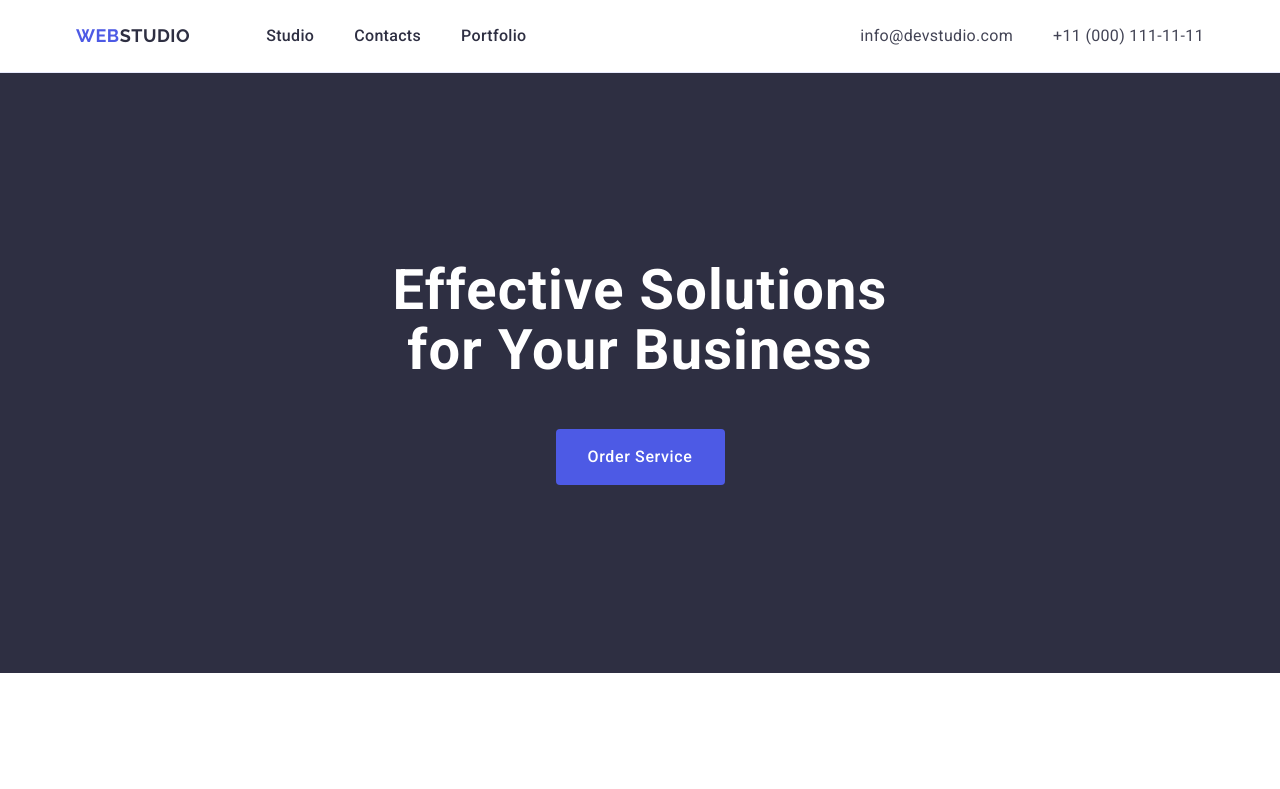
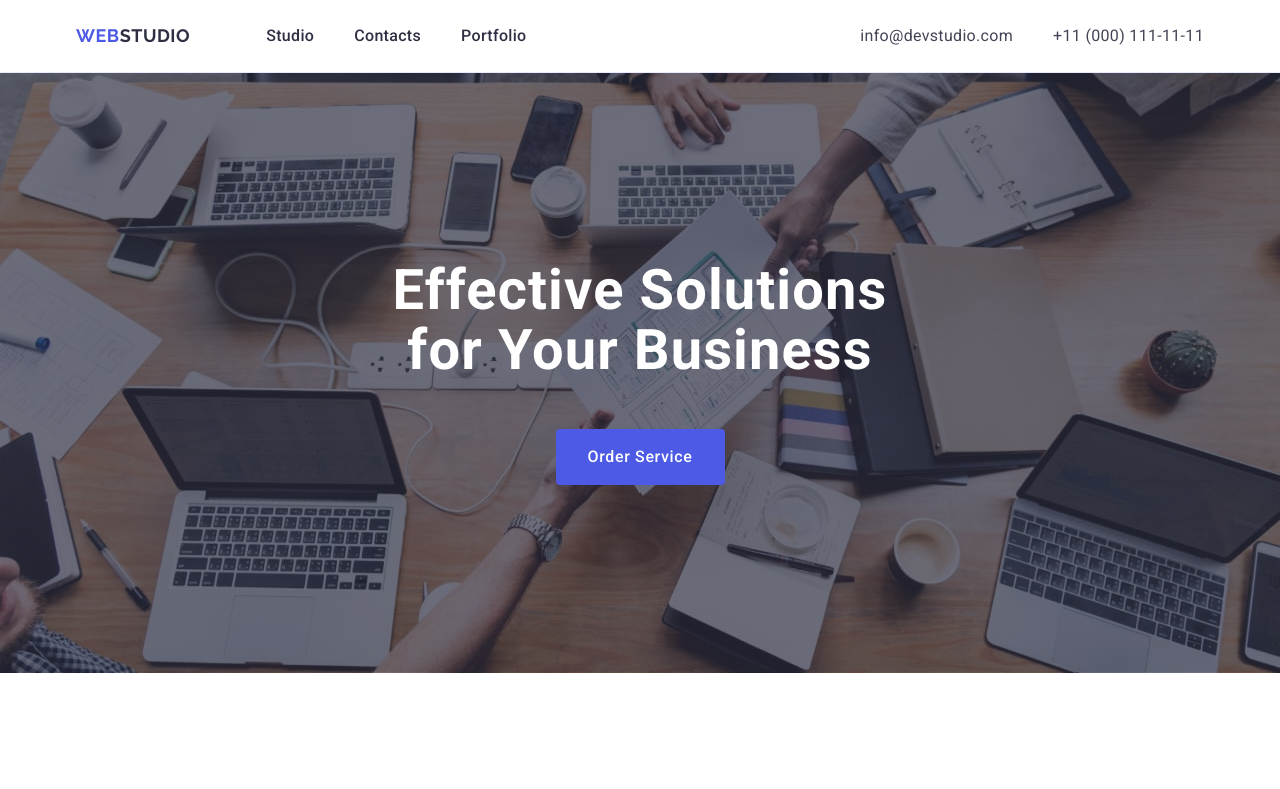
Before and after one commit to VladyslavBihun/goit-markup-hw-04, a plain HTML site: page index.html in a window 1280 px wide. Shown: the top 789 px of the page. Drawn offline with nearby package versions, Linux system fonts and the light colour scheme.

Commit message:
hero done

```diff
--- a/css/styles.css
+++ b/css/styles.css
@@ -122,6 +122,14 @@ img {
 
   max-width: 100%;
   padding: 188px 0;
+  background-image: linear-gradient(
+      rgba(46, 47, 66, 0.7),
+      rgba(46, 47, 66, 0.7)
+    ),
+    url(../images/hero/office.jpg);
+  background-repeat: no-repeat;
+  background-position: 50% 50%;
+  background-size: cover;
 }
 
 .hero-title {
```
Also changed, not shown: images/hero/office.jpg (added), 1 other file.
